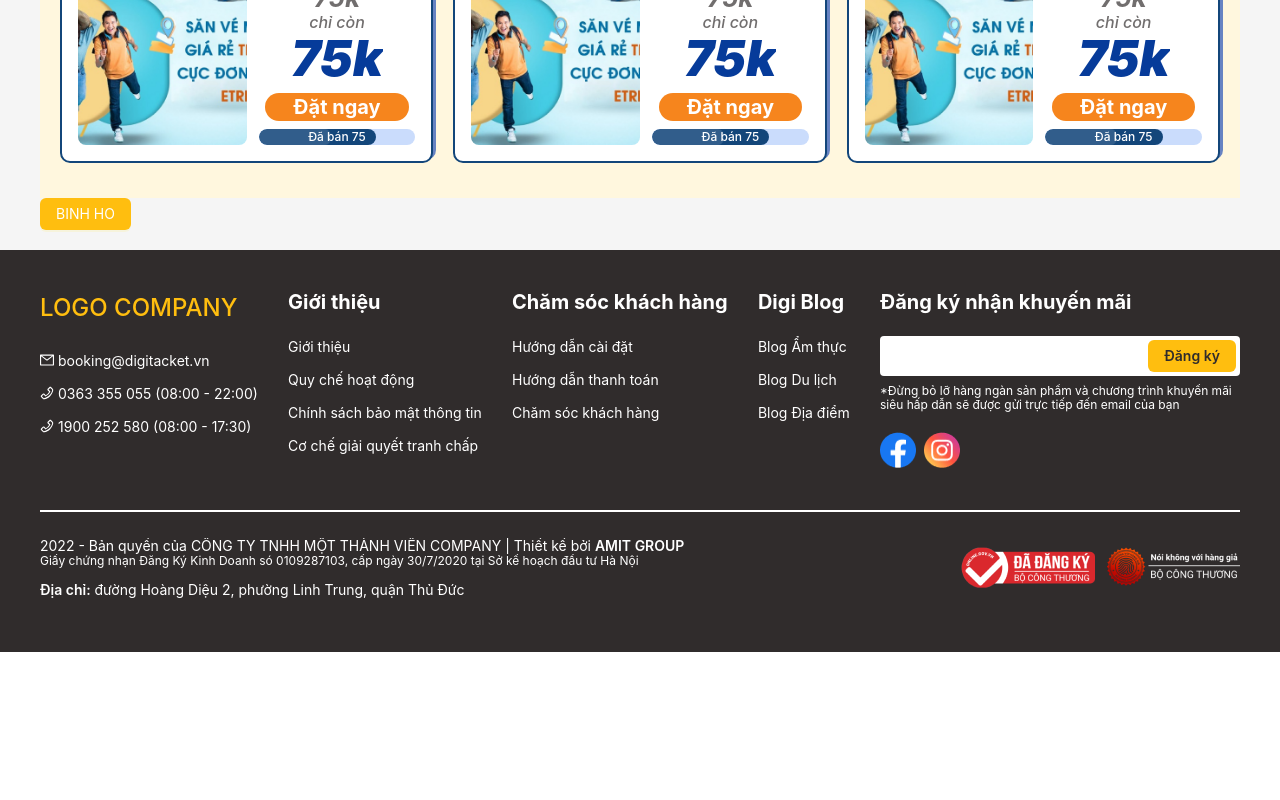
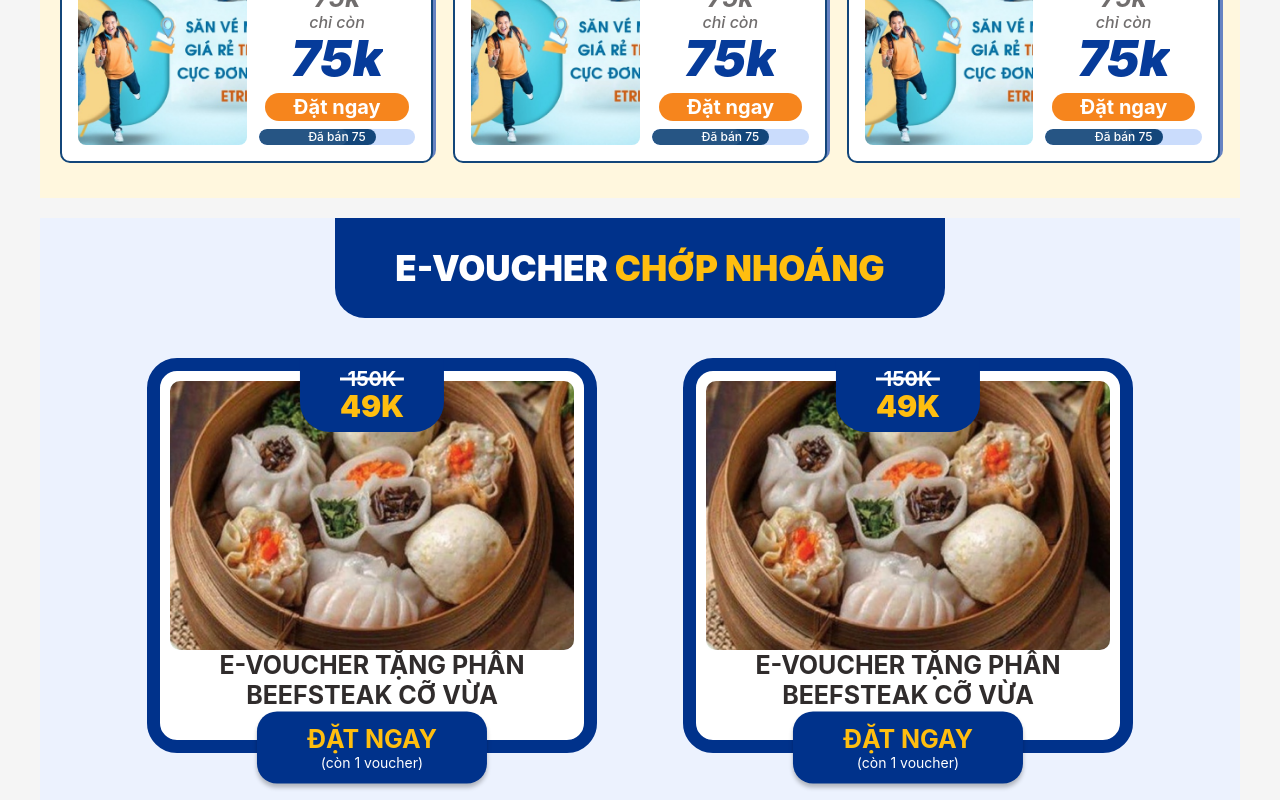
Before and after one commit to binhho1099/next_ecommerce, a Next.js app: page / in a window 1280 px wide. Shown: the part 1040-1840 px from the top of the page. Before the commit the page ends 1692 px from the top, so only its background shows below. Built offline with nearby package versions, Linux system fonts and the light colour scheme.

Commit message:
section cart 2

```diff
--- a/components/index.scss
+++ b/components/index.scss
@@ -7,3 +7,5 @@
 @import './shared/voucher/index.scss';
 @import './shared/flashsale/index.scss';
 @import './shared/countDown/index.scss';
+@import './shared/cartType2/index.scss';
+@import './shared/SectionCart2/index.scss';
--- /dev/null
+++ b/components/shared/cartType2/index.scss
@@ -0,0 +1,91 @@
+.cart-2 {
+  $main-color: #00328b;
+  &__container {
+    position: relative;
+    background: #ffffff;
+    border: 13px solid $main-color;
+    border-radius: 30px;
+    padding: 10px 10px 30px 10px;
+    max-width: 450px;
+    margin: 0 auto;
+  }
+
+  &__image {
+    position: relative;
+    width: 100%;
+    aspect-ratio: 3/2;
+
+    & img {
+      border-radius: 10px;
+    }
+  }
+
+  &__price {
+    position: absolute;
+    top: 0;
+    left: 50%;
+    transform: translate(-50%, -13px);
+    z-index: 1;
+
+    background-color: $main-color;
+    padding: 10px 40px;
+    border-radius: 0 0 30px 30px;
+    text-align: center;
+
+    &--old {
+      @include text(20px, $white-color, 700, 22px, 1);
+      position: relative;
+      &::before {
+        content: '';
+        position: absolute;
+        width: 100%;
+        height: 3px;
+        background-color: $white-color;
+
+        top: 50%;
+        left: 50%;
+        transform: translate(-50%, -50%);
+      }
+    }
+
+    &--new {
+      @include text(30px, $primary-color-700, 900, 32px, 1);
+    }
+  }
+
+  &__buy {
+    position: absolute;
+    top: 100%;
+    left: 50%;
+    transform: translate(-50%, calc(-50% + 7.5px));
+    z-index: 100;
+    background-color: $main-color;
+
+    box-shadow: 0px 4px 4px rgba(0, 0, 0, 0.25);
+    border-radius: 20px;
+    padding: 12px 50px;
+    text-align: center;
+    width: max-content;
+    cursor: pointer;
+
+    &:hover {
+      background-color: #1e4b99;
+    }
+
+    & span:first-child {
+      display: block;
+      @include text(25px, $primary-color-700, 700, 30px, 1);
+    }
+
+    & span:last-child {
+      @include text($font-small, $white-color, 400, $font-large, 1);
+    }
+  }
+
+  &__title {
+    max-width: 80%;
+    margin: 0 auto;
+    @include text(25px, $heading-color, 700, 30px, 2);
+    text-align: center;
+  }
+}
--- /dev/null
+++ b/components/shared/cartType2/index.tsx
@@ -0,0 +1,28 @@
+import Image from 'next/image';
+import React from 'react';
+
+function CartType2() {
+  return (
+    <div className="cart-2__container">
+      <div className="cart-2__price">
+        <div className="cart-2__price--old">150K</div>
+        <div className="cart-2__price--new">49K</div>
+      </div>
+      <div className="cart-2__image">
+        <Image
+          fill
+          src="/images/cart-2.png"
+          alt=""
+          style={{ objectFit: 'cover' }}
+        />
+      </div>
+      <div className="cart-2__title">E-VOUCHER TẶNG PHẦN BEEFSTEAK CỠ VỪA</div>
+      <div className="cart-2__buy">
+        <span>ĐẶT NGAY</span>
+        <span>(còn 1 voucher)</span>
+      </div>
+    </div>
+  );
+}
+
+export default CartType2;
--- /dev/null
+++ b/components/shared/sectionCart2/index.scss
@@ -0,0 +1,30 @@
+.section-cart-2 {
+  &__container {
+    padding: 0 80px 110px 80px;
+    background-color: #ecf2fe;
+
+    @include tablet {
+      padding: 0 20px 40px 20px;
+    }
+  }
+
+  &__heading {
+    @include text(35px, $white-color, 900, 40px, 1);
+    padding: 30px 60px;
+    background-color: #00328b;
+    width: max-content;
+    margin: 0 auto;
+    border-radius: 0 0 30px 30px;
+    margin-bottom: 40px;
+    text-align: center;
+    @include tablet-hight {
+      @include text(20px, $white-color, 900, 22px, 1);
+      padding: 20px 40px;
+      width: 80%;
+    }
+
+    &--strong {
+      color: $primary-color-700;
+    }
+  }
+}
--- /dev/null
+++ b/components/shared/sectionCart2/index.tsx
@@ -0,0 +1,24 @@
+import { Col, Row } from 'antd';
+import React from 'react';
+import CartType2 from '../cartType2';
+
+function SectionCart2() {
+  return (
+    <div className="section-cart-2__container">
+      <h2 className="section-cart-2__heading">
+        E-VOUCHER{' '}
+        <span className="section-cart-2__heading--strong">CHỚP NHOÁNG</span>{' '}
+      </h2>
+      <Row gutter={[32, 64]}>
+        <Col span={24} xl={12}>
+          <CartType2 />
+        </Col>
+        <Col span={24} xl={12}>
+          <CartType2 />
+        </Col>
+      </Row>
+    </div>
+  );
+}
+
+export default SectionCart2;
--- a/pages/index.tsx
+++ b/pages/index.tsx
@@ -1,13 +1,8 @@
 import Head from 'next/head';
 import MainCarousel from '../components/shared/carousel/Carousel';
-import Products from '../components/shared/productList/Products';
-import { GetStaticProps } from 'next';
-import { Axios } from '../utils/axios';
-import { PRODUCT_ENDPOINT } from '../enums/endpoint';
 import Banner from '../components/shared/banner/Banner';
-import CardType1 from '../components/shared/cartType1';
 import SectionCart from '../components/shared/sectionCart';
-import { Button, Col, Row, ConfigProvider } from 'antd';
+import SectionCart2 from '@/components/shared/sectionCart2';
 
 export default function Home() {
   return (
@@ -30,7 +25,9 @@ export default function Home() {
         <SectionCart />
       </section>
 
-      <Button type="primary">BINH HO</Button>
+      <section className="section">
+        <SectionCart2 />
+      </section>
     </>
   );
 }
--- a/styles/pages/_product.scss
+++ b/styles/pages/_product.scss
@@ -107,6 +107,22 @@
       text-align: center;
     }
   }
+
+  &__main-image {
+    & .slick-slide {
+      aspect-ratio: 16/9;
+      & div {
+        height: 100%;
+        width: 100%;
+      }
+      & img {
+        object-fit: cover;
+        width: 100%;
+        height: 100%;
+        margin: 0 auto;
+      }
+    }
+  }
 }
 
 .slick-dots.slick-thumb {
@@ -127,8 +143,16 @@
     box-shadow: 0 0 10px $shadow-color;
     border-radius: $radius-small;
   }
+
+  & .slick-active {
+    box-shadow: 0 0 10px $primary-color-900;
+  }
 }
 
-.slick-slide img {
-  margin: 0 auto;
+.slick-track {
+  background-color: $gray-color;
 }
+
+.slick-list {
+  margin-bottom: $margin-large;
+}
```
Also changed, not shown: pages/products/[id].tsx (+3 -9 lines), public/images/cart-2.png (added).
